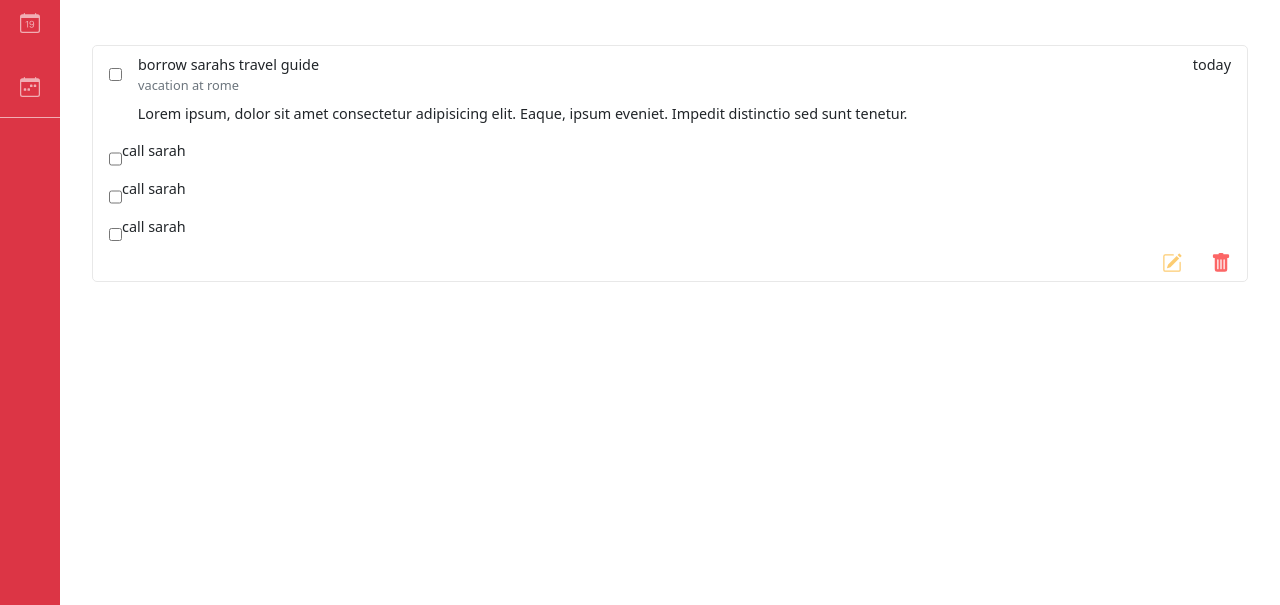
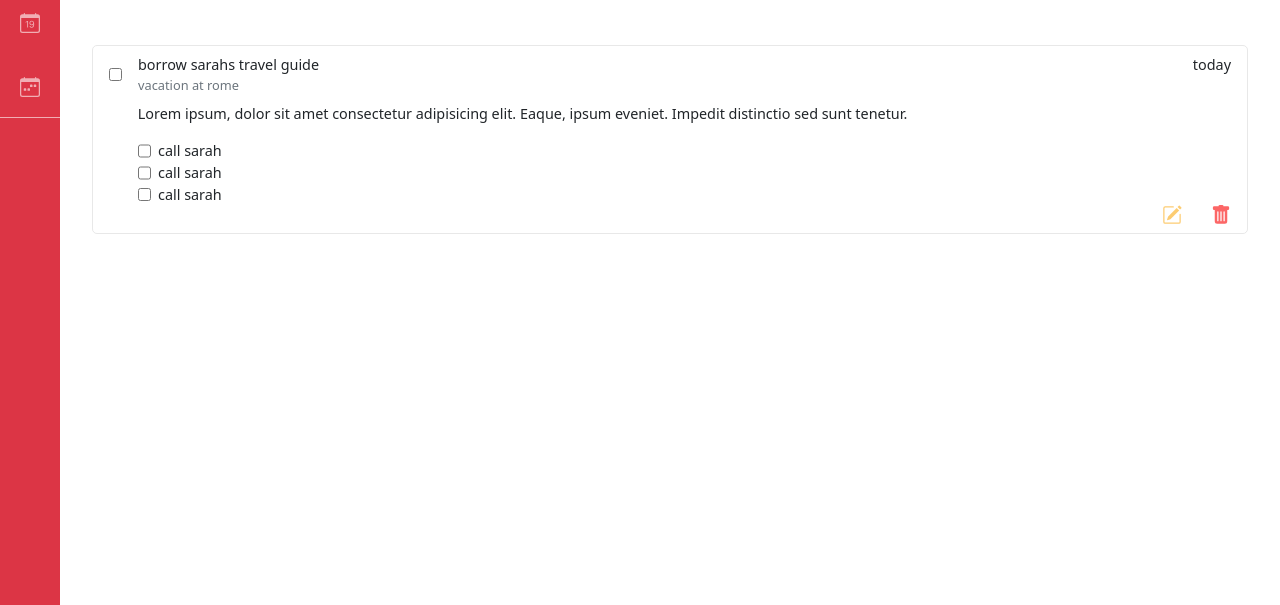
Before and after one commit to alex-lvl/todo-list, a website built with webpack: page dist/index.html in a window 1280 px wide. Shown: the part 195-800 px from the top of the page. Built offline with nearby package versions, Linux system fonts and the light colour scheme.

Commit message:
styled todo checklist

```diff
--- a/dist/style.css
+++ b/dist/style.css
@@ -92,4 +92,12 @@ main {
   fill: orange;
 }
 
+.checklist-item {
+  margin-left: 2em;
+}
+
+.checklist-desc {
+  margin: 0 0 0 0.5em;
+}
+
 /*# sourceMappingURL=style.css.map */
--- a/dist/style.scss
+++ b/dist/style.scss
@@ -106,3 +106,11 @@ main {
         fill: orange;
     }
 }
+
+.checklist-item {
+    margin-left: 2em;
+}
+
+.checklist-desc {
+    margin: 0 0 0 0.5em;
+}
```
Also changed, not shown: 1 other file.
